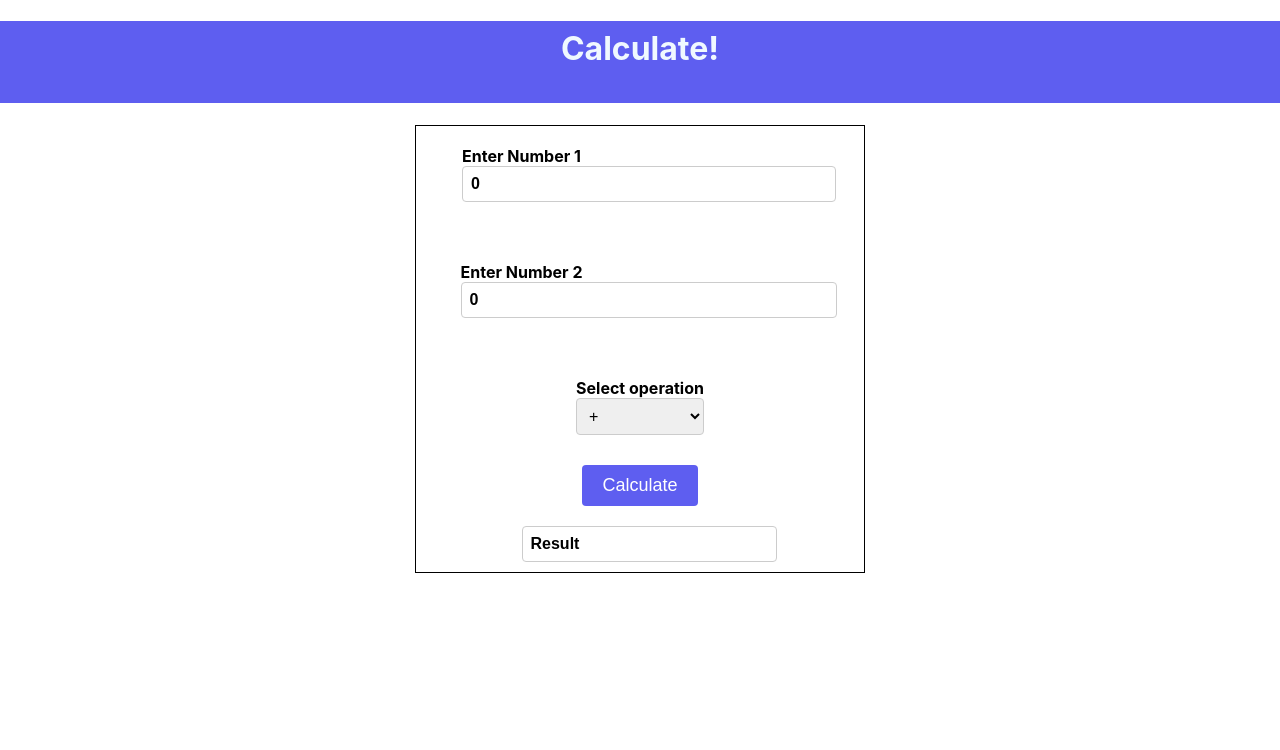
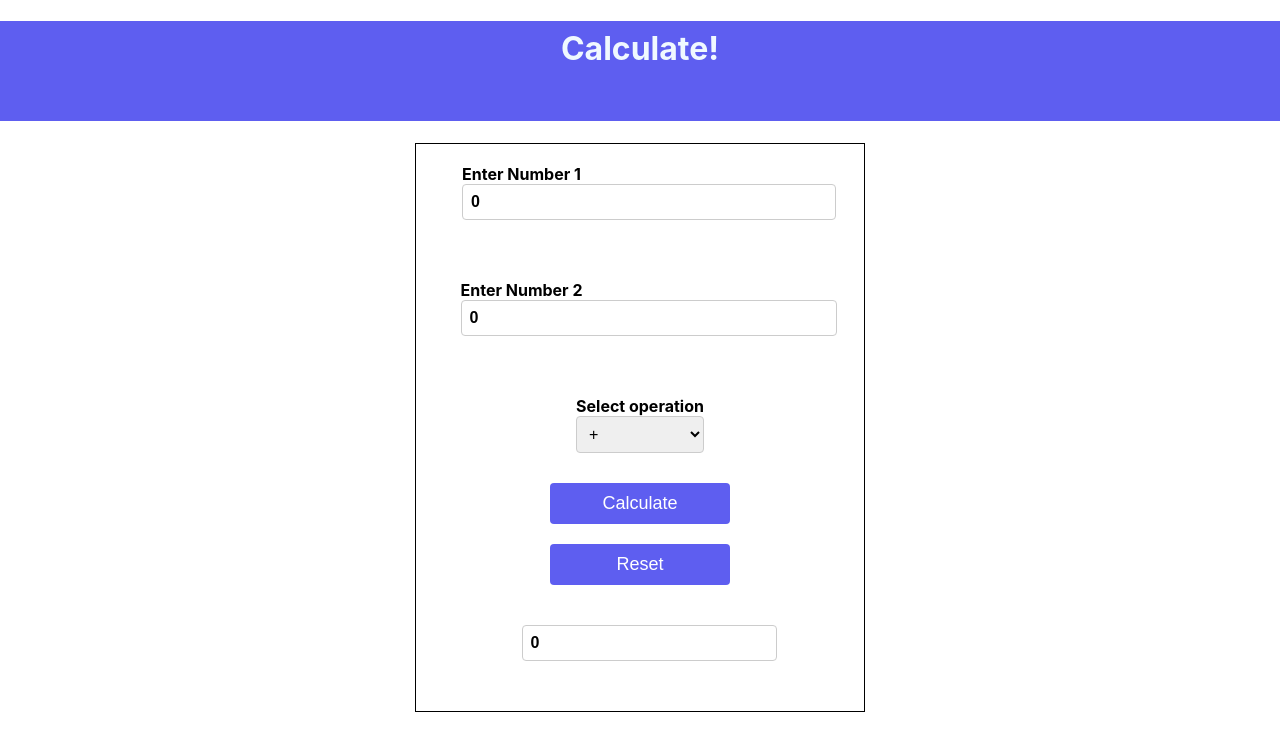
Before and after one commit to rayasalem/CalculatorReact, a React (Create React App) app: page / in a window 1280 px wide. Shown: the top 750 px of the page. Built offline with nearby package versions, Linux system fonts and the light colour scheme.

Commit message:
add button reset and useredux instead of use state for many state

```diff
--- /dev/null
+++ b/src/component/calculator/CalculationFunction.jsx
@@ -0,0 +1,32 @@
+import {RESET, CALCULATE, SET_OPERATION, SET_NUMBER2, SET_NUMBER1,INITIAL_STATE } from '../../const/Constant';
+
+export   const operations = {
+    addition: (a, b) => a + b,
+    subtraction: (a, b) => a - b,
+    multiplication: (a, b) => a * b,
+    division: (a, b) => (b !== 0 ? a / b : 'Cannot divide by zero'),
+    exponentiation: (a, b) => a**b,
+    modulo: (a, b) => a % b,
+    squareRoot: (a) => (a >= 0 ? Math.sqrt(a) : 'Cannot calculate square root of a negative number'),
+    logarithm: (a) => (a > 0 ? Math.log2(a) : 'Cannot calculate logarithm of a non-positive number'),
+  };
+
+
+  export const  calculatorReducer=(state, action) => {
+    switch (action.type) {
+      case SET_NUMBER1:
+        return { ...state, number1: action.payload };
+      case SET_NUMBER2:
+        return { ...state, number2: action.payload };
+      case SET_OPERATION:
+        return { ...state, operation: action.payload };
+      case CALCULATE:
+        const calculate = operations[state.operation];
+        const result = calculate(state.number1, state.number2);
+        return { ...state, result };
+      case RESET:
+        return { ...INITIAL_STATE};
+      default:
+        return state;
+    }
+  }
--- a/src/component/calculator/Calculator.css
+++ b/src/component/calculator/Calculator.css
@@ -17,6 +17,7 @@ form {
     border-radius: 4px;
     cursor: pointer;
     font-size: 18px;
+    width: 40%;
 
   }
   button:hover{
--- a/src/component/calculator/Calculator.jsx
+++ b/src/component/calculator/Calculator.jsx
@@ -1,43 +1,54 @@
-import React, { useState } from 'react';
+import React, { useReducer,useRef } from 'react';
 import Input from '../input/Input';
 import Operation from '../operation/Operation';
 import './Calculator.css';
 import Header from '../header/Header';
-import { operations } from '../function/Calculate';
-import { LABEL } from '../../const/Constant';
+import {calculatorReducer } from './CalculationFunction';
+import { LABEL, RESET, CALCULATE,INITIAL_STATE } from '../../const/Constant';
+
 
 const Calculator = () => {
-  const [result, setResult] = useState('Result');
-  const [number1, setNumber1] = useState(0);
-  const [number2, setNumber2] = useState(0);
-  const [operation, setOperation] = useState('addition');
-
-
+  const [state, dispatch] = useReducer(calculatorReducer, INITIAL_STATE);
 
   const handleSubmit = (e) => {
     e.preventDefault();
+    dispatch({ type: CALCULATE });
+  };
 
-    const calculate = operations[operation];
+  const handleReset = () => {
+    dispatch({ type: RESET });
+  };
 
-    {!calculate ? setResult('Invalid operation') : setResult(calculate(number1, number2));}}
-
-  const isOneInput=  operation !== 'squareRoot' && operation !== 'logarithm';
+  const isOneInput =
+    state.operation !== 'squareRoot' && state.operation !== 'logarithm';
 
   return (
     <>
       <Header />
       <form onSubmit={handleSubmit}>
-        <Input label={`${LABEL} 1`} value={number1} onChange={setNumber1} />
-        { isOneInput && (
-          <Input label={`${LABEL} 2`} value={number2} onChange={setNumber2} />
+        <Input
+          label={`${LABEL} 1`}
+          value={state.number1}
+          dispatch={dispatch}
+          inputType='number1'
+        />
+        {isOneInput && (
+          <Input
+            label={`${LABEL} 2`}
+            value={state.number2}
+            dispatch={dispatch}
+            inputType='number2'
+          />
         )}
-        <Operation onChange={setOperation} />
-        <button type="submit">Calculate</button>
-        <div className="output">
-          <input type="text" value={result} readOnly />
+        <Operation dispatch={dispatch}/>
+        <button type='submit'>Calculate</button>
+        <button type='button' onClick={handleReset}>Reset</button>
+        <div className='output'>
+          <Input value={state.result} readOnly />
         </div>
       </form>
     </>
   );
-        };
+};
+
 export default Calculator;
--- a/src/component/function/Calculate.jsx
+++ /dev/null
@@ -1,10 +0,0 @@
- export const operations = {
-    addition: (a, b) => a + b,
-    subtraction: (a, b) => a - b,
-    multiplication: (a, b) => a * b,
-    division: (a, b) => (b !== 0 ? a / b : 'Cannot divide by zero'),
-    exponentiation: (a, b) => Math.pow(a, b),
-    modulo: (a, b) => a % b,
-    squareRoot: (a) => (a >= 0 ? Math.sqrt(a) : 'Cannot calculate square root of a negative number'),
-    logarithm: (a) => (a > 0 ? Math.log2(a) : 'Cannot calculate logarithm of a non-positive number'),
-  };
--- a/src/component/input/Input.css
+++ b/src/component/input/Input.css
@@ -19,9 +19,7 @@
     font-size: 16px;
     font-weight: bold;
 }
-input :hover{
-  transform: scale(1.5);
-}
+
 
   @media (max-width: 768px) {
     .inputGroup {
--- a/src/component/input/Input.jsx
+++ b/src/component/input/Input.jsx
@@ -1,23 +1,29 @@
 import React from 'react';
 import './Input.css';
+import { SET_NUMBER1, SET_NUMBER2 } from '../../const/Constant';
 
-const Input = ({ label, value, onChange }) => {
-  const handleChange = (e) => {
-    onChange(Number(e.target.value));
+const Input = ({ label, value, dispatch, readOnly = false, inputType }) => {
+  const handleInputChange = (e) => {
+    switch({inputType}) {
+    case 'number1' :
+      dispatch({ type: SET_NUMBER1, payload: parseFloat(e.target.value) });
+     case 'number2':
+      dispatch({ type: SET_NUMBER2, payload: parseFloat(e.target.value) });
+    }
   };
 
   return (
     <div className="inputGroup">
       <div className="form-group">
-       { label!=null&& <label htmlFor={label}>Enter {label}</label>}
+        {label != null && <label htmlFor={label}>Enter {label}</label>}
         <input
-          type="number"
+          type={readOnly ? 'text' : 'number'}
           id={label}
           value={value}
-          onChange={handleChange}
+          onChange={readOnly ? null : handleInputChange}
+          readOnly={readOnly}
         />
       </div>
-
     </div>
   );
 };
--- a/src/component/operation/Operation.jsx
+++ b/src/component/operation/Operation.jsx
@@ -1,10 +1,11 @@
 import React from 'react';
 import './Operation.css';
-import { OPTION } from '../../const/Constant';
+import { OPTION,SET_OPERATION  } from '../../const/Constant';
 
-const Operation = ({ onChange }) => {
+const Operation = ({ dispatch }) => {
   const handleOperationChange = (e) => {
-    onChange(e.target.value);
+      dispatch({ type: SET_OPERATION, payload: e.target.value });
+
   };
 
   return (
@@ -12,8 +13,8 @@ const Operation = ({ onChange }) => {
       <br />
       <label htmlFor="selectOption">Select operation</label>
       <select id="selectOption" onChange={handleOperationChange}>
-        {OPTION.map((item, index) => (
-          <option key={index} value={item.name}>
+        {OPTION.map((item) => (
+          <option key={item.name} value={item.name}>
             {item.symbol}
           </option>
         ))}
--- a/src/const/Constant.jsx
+++ b/src/const/Constant.jsx
@@ -9,3 +9,15 @@ export const OPTION = [
   { name: 'logarithm', symbol: 'log2' }
 ];
 export   const LABEL = 'Number';
+export const SET_NUMBER1 = 'SET_NUMBER1';
+ export const SET_NUMBER2 = 'SET_NUMBER2';
+export const SET_OPERATION = 'SET_OPERATION';
+ export const CALCULATE = 'CALCULATE';
+ export const RESET = 'RESET';
+
+ export  const INITIAL_STATE = {
+  result: 0,
+  number1: 0,
+  number2: 0,
+  operation: 'addition',
+};
```
Also changed, not shown: 1 other file (tests, documents, lock files or other folders).
